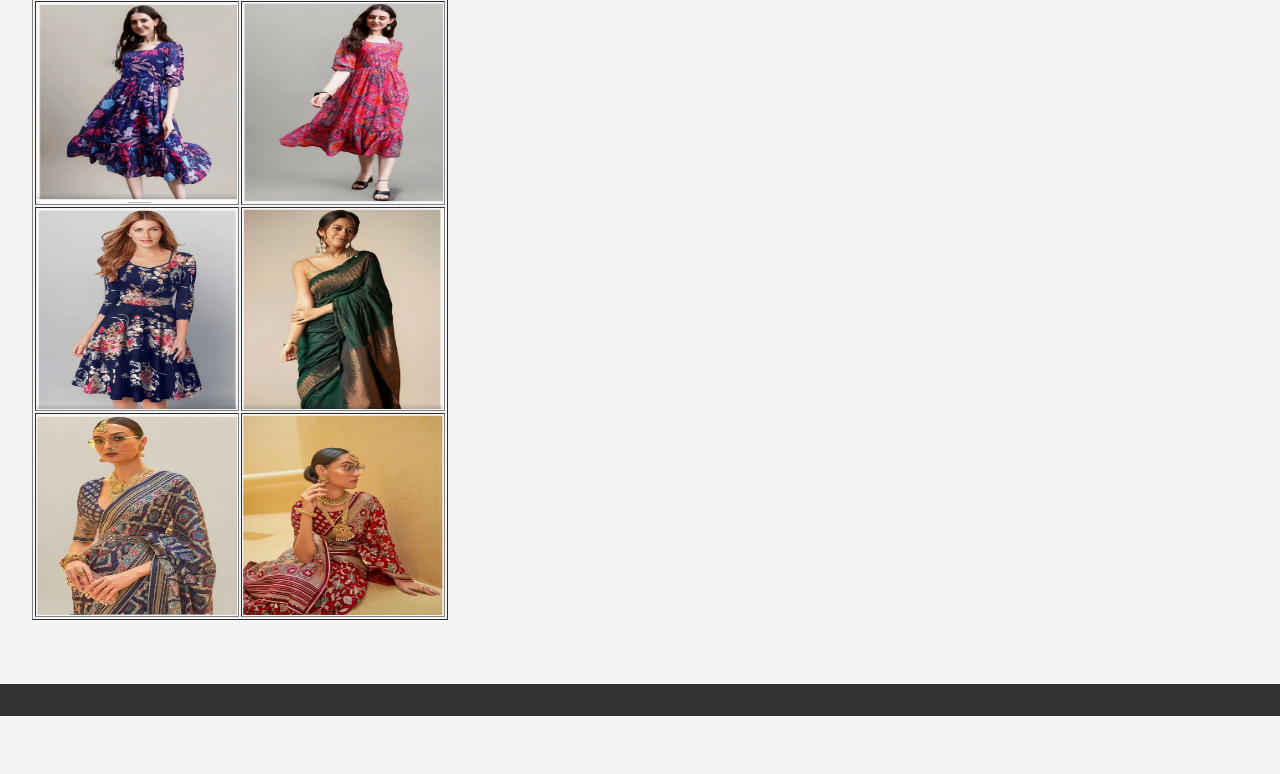
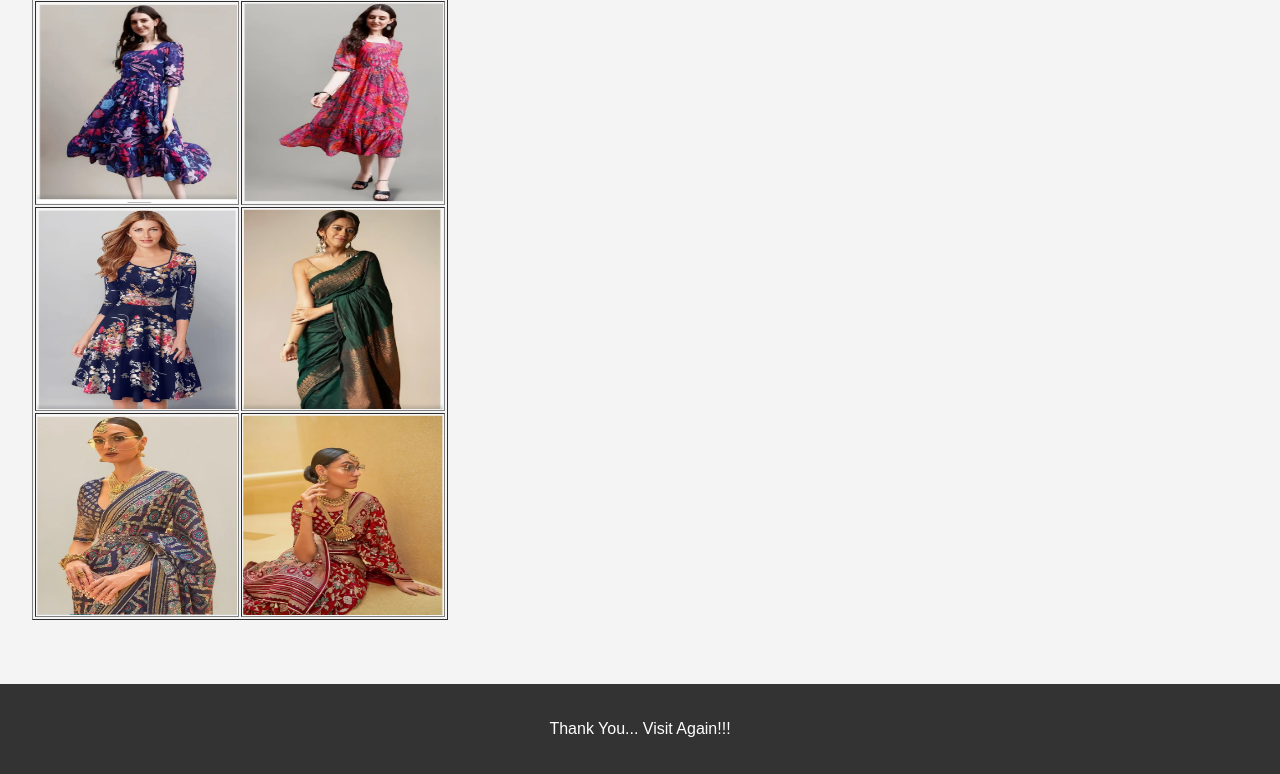
Before and after one commit to new-discount-sales/discount-sales, a plain HTML site: page index.html in a window 1280 px wide. Shown: the part 2048-2822 px from the top of the page. Before the commit the page ends 2764 px from the top, so only its background shows below. Drawn offline with Linux system fonts and the light colour scheme.

Commit message:
index.html

```diff
--- a/index.html
+++ b/index.html
@@ -74,6 +74,7 @@
     </section>
     </main>
   <footer>
+    <p>Thank You... Visit Again!!!</p>
     </footer>
 </body>
 </html>
```
